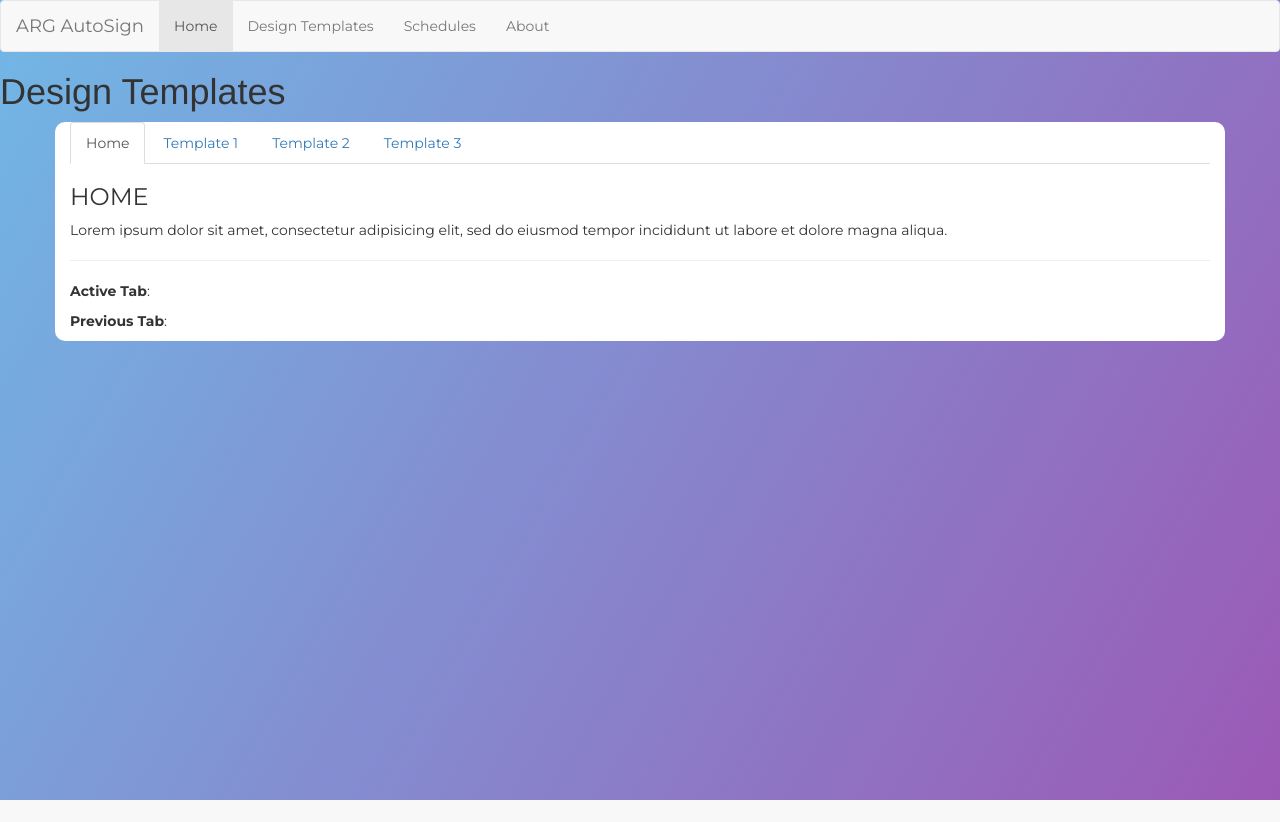
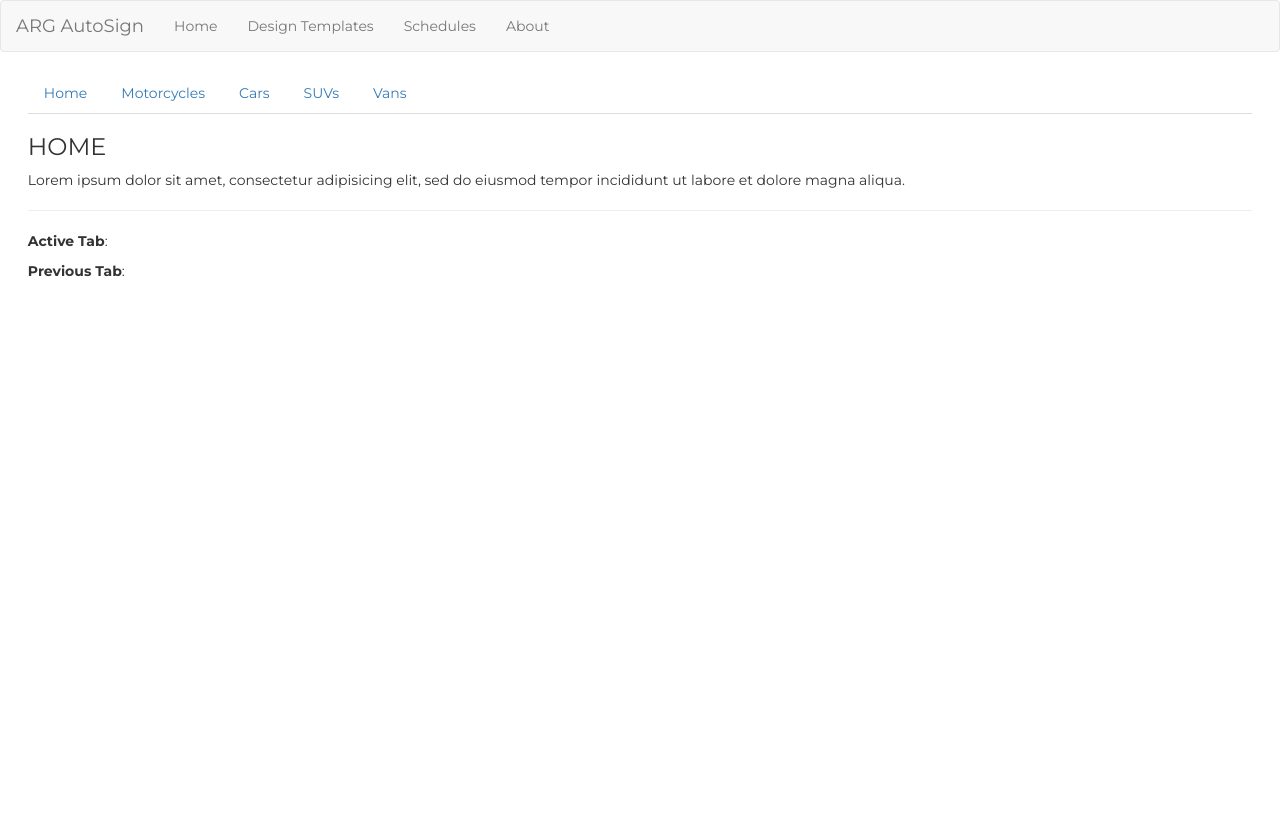
Before and after one commit to deuzdelacruz20/arg, a PHP site: page /arg/php/designTemplates.php in a window 1280 px wide. Before the commit the page ends 800 px from the top, so only its background shows below. Run offline with PHP 8.4, Linux system fonts and the light colour scheme.

Commit message:
modified

```diff
--- a/css/schedules.css
+++ b/css/schedules.css
@@ -7,7 +7,7 @@
   font-family: 'Montserrat', sans-serif;
 }
 body{
-    background: linear-gradient(120deg, #71b7e6, #9b59b6);
+    background: linear-gradient(120deg, #ffffff, #ffffff);
     background-position: center;
     background-size: cover;
     background-position: center;
--- a/include/navigation.php
+++ b/include/navigation.php
@@ -55,7 +55,7 @@
     </div>
     <div class="collapse navbar-collapse" id="myNavbar">
       <ul class="nav navbar-nav">
-        <li class="active"><a href="../../arg/php/homepage.php">Home</a></li>
+        <li><a href="../../arg/php/homepage.php">Home</a></li>
         <li><a href="../../arg/php/designTemplates.php">Design Templates</a></li>
         <li><a href="../../arg/php/schedules.php">Schedules</a></li>
         <li><a href="../../arg/php/about.php">About</a></li>
--- a/php/designTemplates.php
+++ b/php/designTemplates.php
@@ -29,14 +29,15 @@
     </style>
 </head>
 <body>
-    <h1>Design Templates</h1>
 
-    <div class="container" style="background-color: white; border-radius:10px;">
+
+    <div class="container" style="background-color: white; border-radius:10px; width: 98%; height: 750px;">
     <ul class="nav nav-tabs">
-        <li class="active"><a href="#home">Home</a></li>
-        <li><a href="#template1">Template 1</a></li>
-        <li><a href="#template2">Template 2</a></li>
-        <li><a href="#template3">Template 3</a></li>
+        <li><a href="#home">Home</a></li>
+        <li><a href="#template1">Motorcycles</a></li>
+        <li><a href="#template2">Cars</a></li>
+        <li><a href="#template3">SUVs</a></li>
+        <li><a href="#template4">Vans</a></li>
     </ul>
 
     <div class="tab-content">
@@ -52,8 +53,8 @@
         <h3>Template 2</h3>
         <p>Sed ut perspiciatis unde omnis iste natus error sit voluptatem accusantium doloremque laudantium, totam rem aperiam.</p>
         </div>
-        <div id="template3" class="tab-pane fade">
-        <h3>Template 3</h3>
+        <div id="template4" class="tab-pane fade">
+        <h3>Template 4</h3>
         <p>Eaque ipsa quae ab illo inventore veritatis et quasi architecto beatae vitae dicta sunt explicabo.</p>
         </div>
     </div>
```
